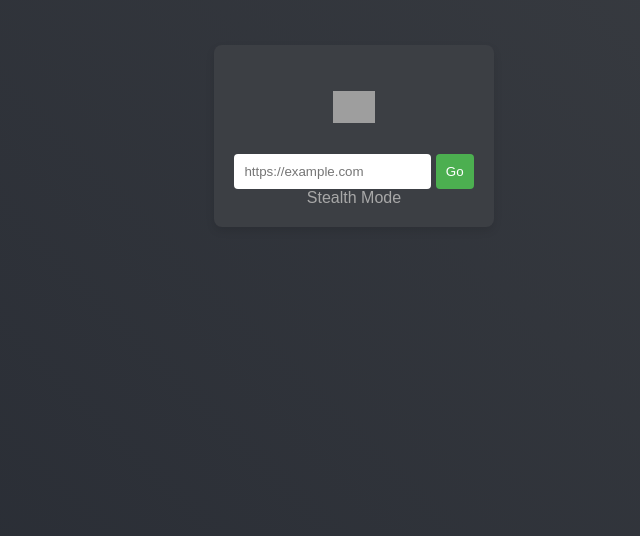
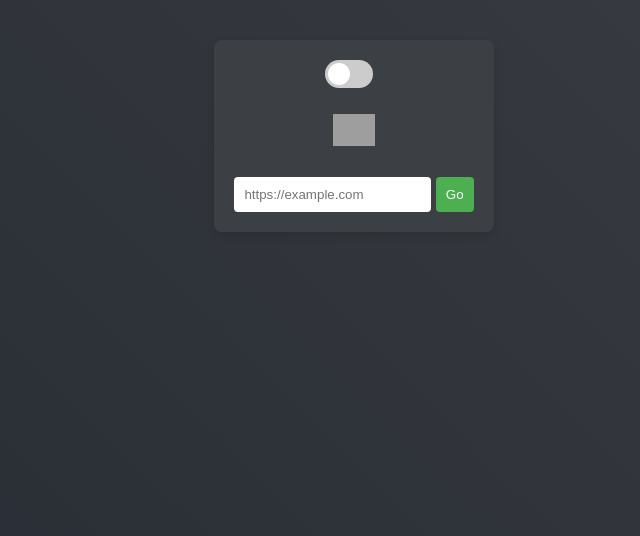
Before and after one commit to AlexSpaces/Wenis, a website: page Public/index.html in a window 1280 px wide. Shown: the part 264-800 px from the top of the page, without its empty margins (286-926 px from the left). Drawn offline with Linux system fonts and the light colour scheme; grey boxes are pictures that could not be loaded.

Commit message:
Update index.html

```diff
--- a/Public/index.html
+++ b/Public/index.html
@@ -30,15 +30,15 @@
             margin-top: 10px;
             border: none;
             border-radius: 4px;
-            transition: 0.3s; /* transition for smoother effects */
+            transition: 0.3s;
         }
 
         input::placeholder {
-            transition: 0.3s; /* for  animation */
+            transition: 0.3s;
         }
 
         input:focus::placeholder {
-            opacity: 0.5; /* reduces opacity of placeholder text on focus */
+            opacity: 0.5;
         }
 
         input:focus {
@@ -50,15 +50,14 @@
             background-color: #4CAF50;
             color: white;
             cursor: pointer;
-            position: relative; /* for loading spinner positioning */
-            overflow: hidden; /* to hide overflowing content */
+            position: relative;
+            overflow: hidden;
         }
 
         button:hover {
             background-color: #45a049;
         }
 
-        /* Loading spinner */
         .spinner {
             border: 4px solid rgba(255, 255, 255, 0.3);
             border-radius: 50%;
@@ -70,31 +69,73 @@
             top: 50%;
             left: 50%;
             transform: translate(-50%, -50%);
-            display: none; /* hidden by default */
+            display: none;
         }
 
         @keyframes spin {
             0% { transform: translate(-50%, -50%) rotate(0deg); }
             100% { transform: translate(-50%, -50%) rotate(360deg); }
         }
+
+        .toggle-container {
+            display: flex;
+            justify-content: center;
+            align-items: center;
+            margin-bottom: 20px;
+        }
+
+        .toggle-switch {
+            position: relative;
+            display: inline-block;
+            width: 48px;
+            height: 28px;
+            background-color: #ccc;
+            border-radius: 14px;
+            cursor: pointer;
+            transition: background-color 0.3s;
+            margin-right: 10px;
+        }
+
+        .toggle-switch:before {
+            content: '';
+            position: absolute;
+            top: 3px;
+            left: 3px;
+            width: 22px;
+            height: 22px;
+            background-color: #fff;
+            border-radius: 50%;
+            transition: transform 0.3s;
+        }
+
+        .toggle-switch.on {
+            background-color: #4CAF50;
+        }
+
+        .toggle-switch.on:before {
+            transform: translateX(20px);
+        }
     </style>
 </head>
 <body>
     <div class="container">
+        <div class="toggle-container">
+            <div class="toggle-switch" onclick="toggleStealthMode()">
+            </div>
+        </div>
         <h1><img src="https://raw.githubusercontent.com/DADSociety/Wenis/main/Public/1x4LogoXS.png" alt="W Icon" style="height: 1em; vertical-align: middle;"></h1>
         <form id="urlForm" action="javascript:void(0);">
             <input type="url" id="urlInput" placeholder="https://example.com">
             <button onclick="redirectToWenis()">Go <div class="spinner"></div></button>
         </form>
-        <div class="toggle-switch" onclick="toggleStealthMode()">
-            <div class="toggle-switch-label">Stealth Mode</div>
-        </div>
     </div>
     <script>
         let stealthMode = false;
 
         function toggleStealthMode() {
             const toggleSwitch = document.querySelector('.toggle-switch');
+            const encryptionAnimation = document.getElementById('encryptionAnimation');
+
             stealthMode = !stealthMode;
 
             if (stealthMode) {
@@ -102,6 +143,7 @@
                 playEncryptionAnimation();
             } else {
                 toggleSwitch.classList.remove('on');
+                encryptionAnimation.style.display = 'none';
             }
         }
 
@@ -110,7 +152,7 @@
             const container = document.querySelector('.container');
             const animationDuration = 3000;
 
-            container.style.backgroundImage = 'url("https://media.tenor.com/nlEH9PLmNVcAAAAd/my-hacker-screen-i-actualy-hacked.gif")';
+            container.style.backgroundImage = 'url("encryption_stock_footage.gif")';
             container.style.backgroundSize = 'cover';
             container.style.backgroundRepeat = 'no-repeat';
 
```
